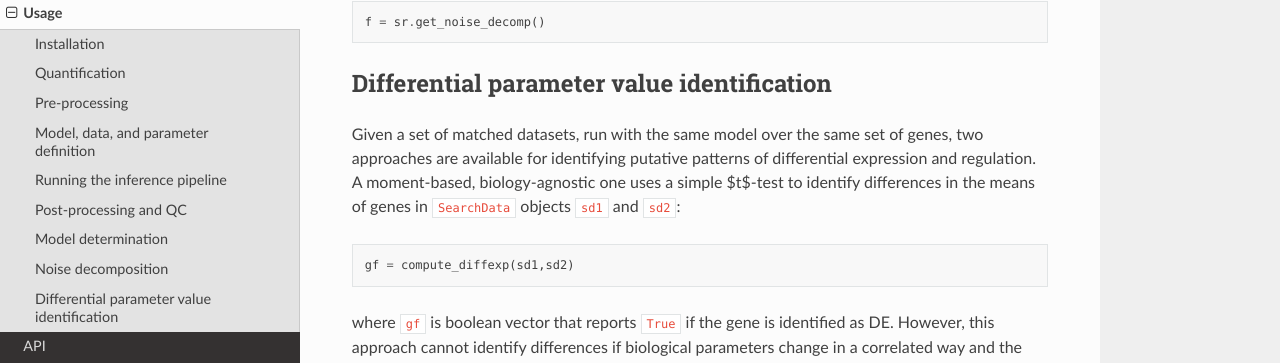
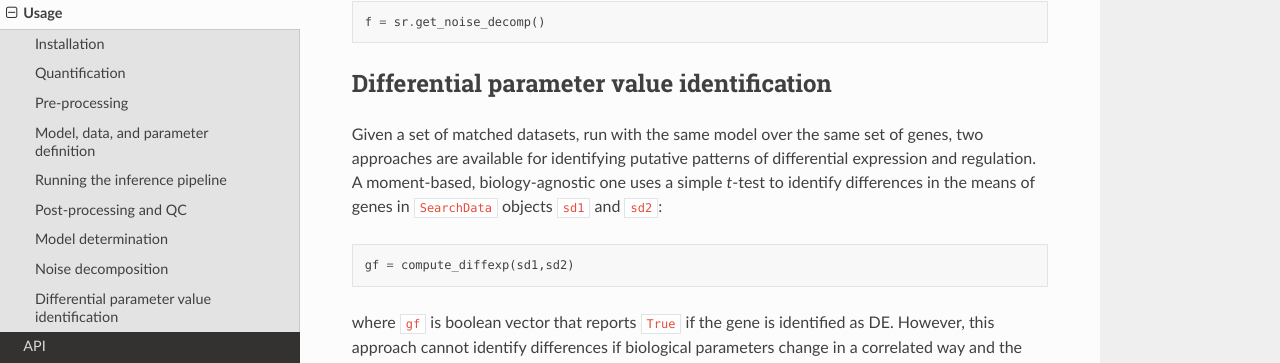
Before and after one commit to pachterlab/monod_examples, a Sphinx documentation site: the page built from docs/source/usage.rst, in a window 1280 px wide and 900 px high, scrolled down 4243 px. Shown: the part 133-496 px from the top of the window. Built offline with Sphinx 7.4.7 and the Read the Docs theme 2.0.0, drawn with Linux system fonts in a browser that asks for light colours.

```diff
--- a/docs/source/usage.rst
+++ b/docs/source/usage.rst
@@ -200,7 +200,7 @@ These fractions are not guaranteed to be positive, because the transformations m
 
 Differential parameter value identification
 ----------------
-Given a set of matched datasets, run with the same model over the same set of genes, two approaches are available for identifying putative patterns of differential expression and regulation. A moment-based, biology-agnostic one uses a simple $t$-test to identify differences in the means of genes in ``SearchData`` objects ``sd1`` and ``sd2``:
+Given a set of matched datasets, run with the same model over the same set of genes, two approaches are available for identifying putative patterns of differential expression and regulation. A moment-based, biology-agnostic one uses a simple *t*-test to identify differences in the means of genes in ``SearchData`` objects ``sd1`` and ``sd2``:
 
 .. code-block:: python
 
```
